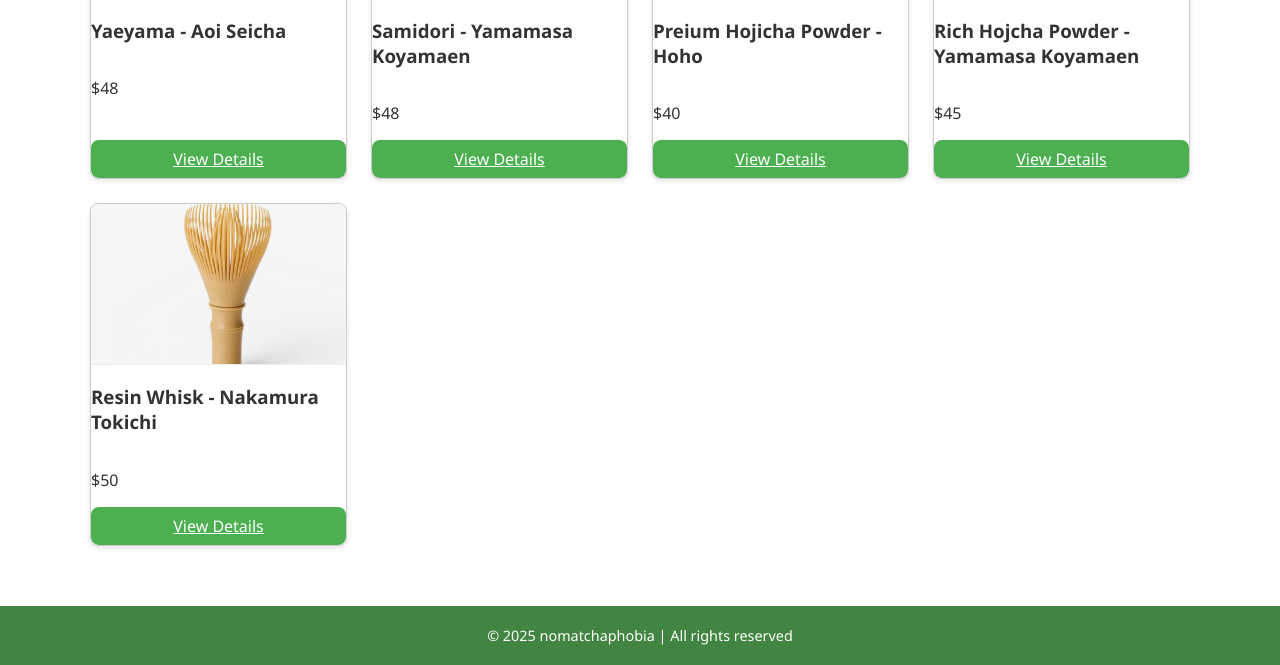
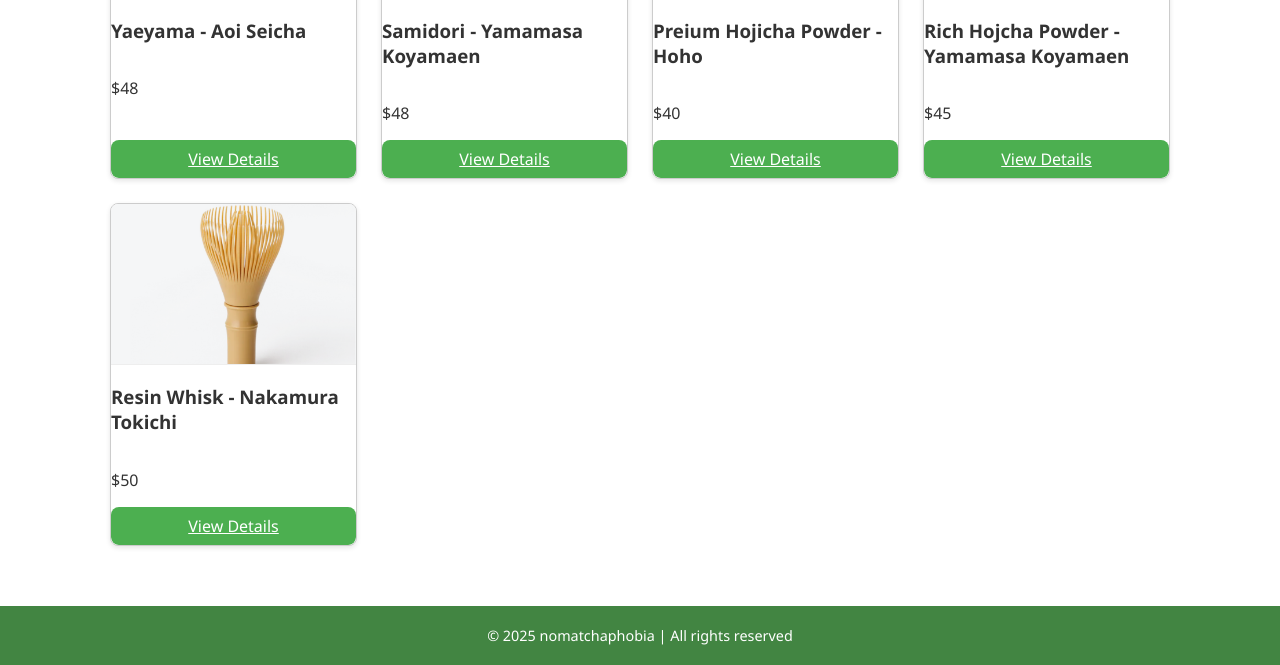
Before and after one commit to nomatchaphobia/NoMatchaPhobiaWebsite, a PHP site: page /index.html in a window 1280 px wide. Shown: the part 1248-1913 px from the top of the page. Run offline with PHP 8.4, Linux system fonts and the light colour scheme.

Commit message:
fix styles

```diff
--- a/assets/css/styles.css
+++ b/assets/css/styles.css
@@ -116,6 +116,9 @@ header h1 {
     display: grid;
     grid-template-columns: repeat(auto-fit, minmax(220px, 1fr));
     gap: 24px;
+    max-width: 1100px;
+    margin: 20px auto 60px;
+    padding: 0 20px;
 }
 
 /* Product card */
```
